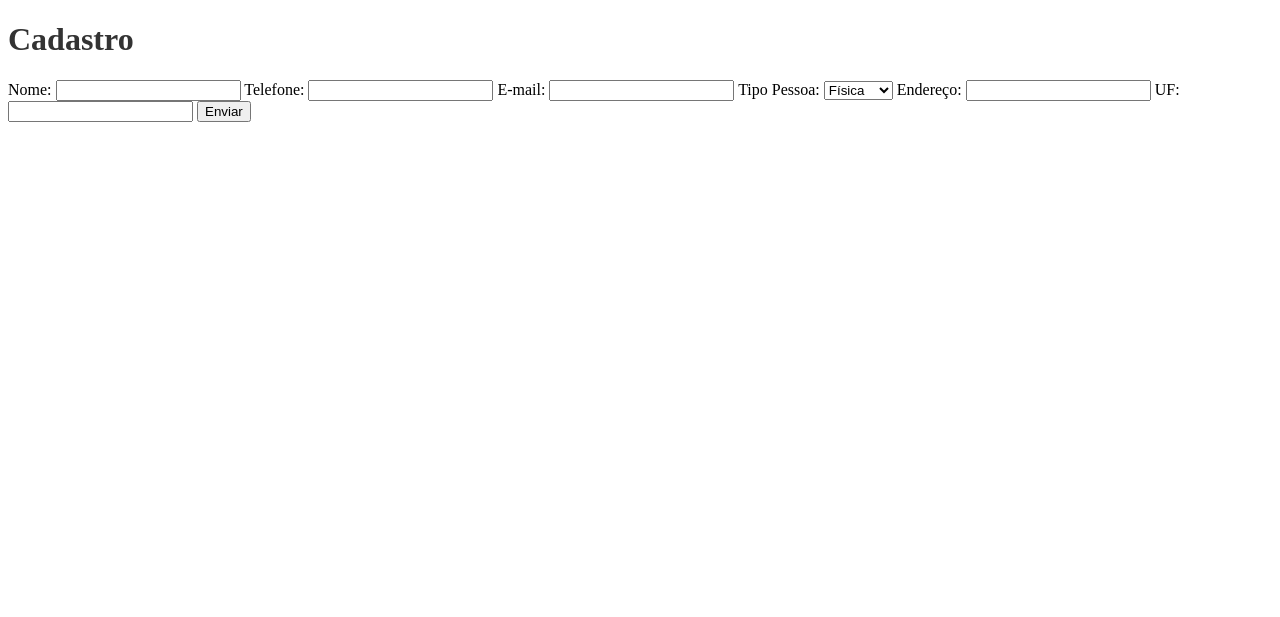
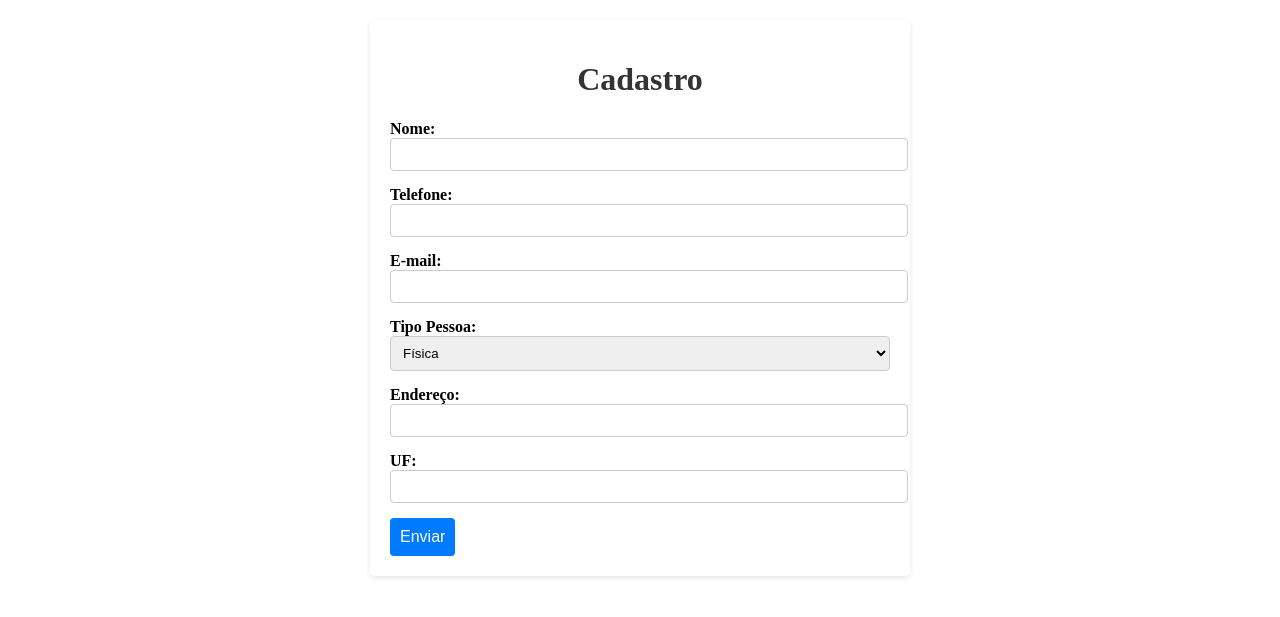
Before and after one commit to otavioxz/Programa-o-Web-I, a PHP site: page / in a window 1280 px wide. Shown: the top 617 px of the page. Run offline with PHP 8.4, Linux system fonts and the light colour scheme.

Commit message:
ajuste css

```diff
--- a/styles.css
+++ b/styles.css
@@ -11,3 +11,52 @@ h1 {
     font-size: 2rem;
     color: #333;
 }
+
+.form-container {
+    width: 90%;
+    max-width: 500px;
+    margin: 20px auto;
+    padding: 20px;
+    background-color: #fff;
+    border-radius: 5px;
+    box-shadow: 0 2px 5px rgba(0, 0, 0, 0.1);
+}
+
+h1 {
+    text-align: center;
+    color: #333;
+}
+
+form {
+    display: flex;
+    flex-direction: column;
+}
+
+label {
+    margin-bottom: 5px;
+    font-weight: bold;
+}
+
+input[type="text"],
+input[type="email"],
+select {
+    width: 100%;
+    padding: 8px;
+    margin-bottom: 15px;
+    border: 1px solid #ccc;
+    border-radius: 4px;
+}
+
+button {
+    padding: 10px;
+    background-color: #007bff;
+    border: none;
+    color: #fff;
+    font-size: 16px;
+    cursor: pointer;
+    border-radius: 4px;
+}
+
+button:hover {
+    background-color: #0056b3;
+}
```
